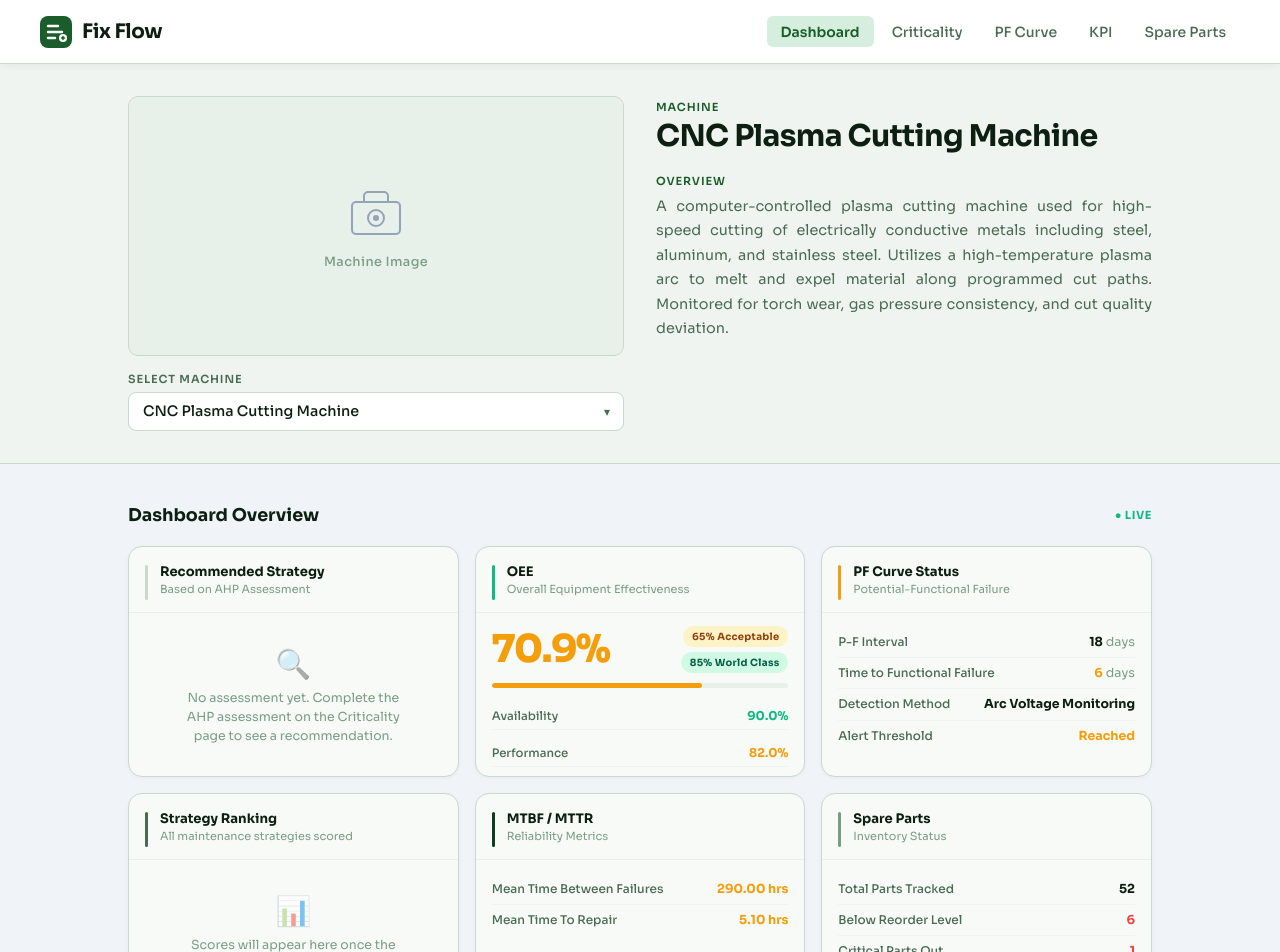
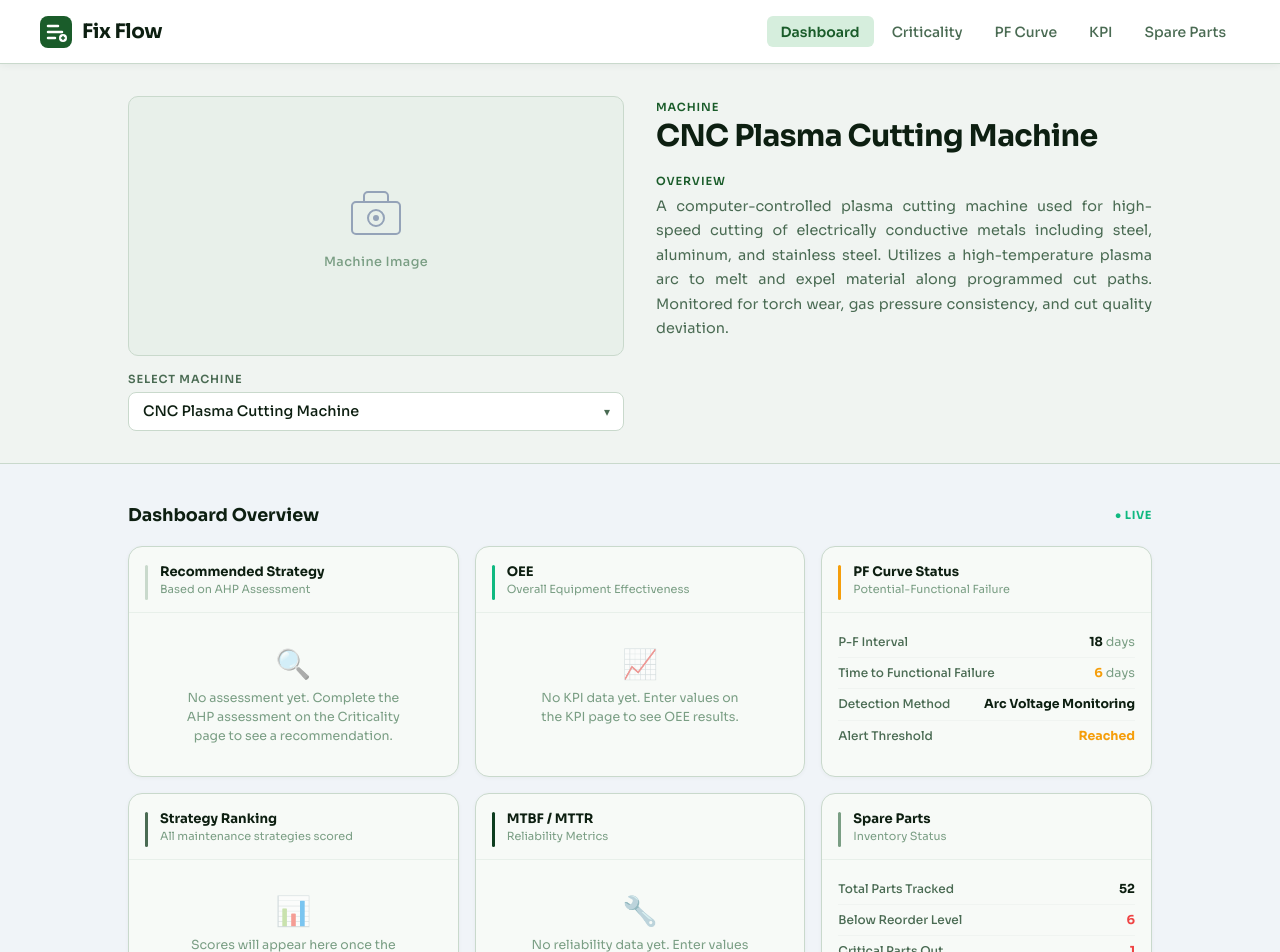
Before and after one commit to Ange-09/Fix-Flow, a Next.js app: page / in a window 1280 px wide. Shown: the top 952 px of the page. Built offline with nearby package versions, Linux system fonts and the light colour scheme.

Commit message:
Dashboard Section - No Initial Display

```diff
--- a/src/app/(main)/DashboardSection/DashboardSection.tsx
+++ b/src/app/(main)/DashboardSection/DashboardSection.tsx
@@ -140,13 +140,12 @@ export default function DashboardSection({ machineId }: DashboardSectionProps) {
   const hasAHP     = ahpOutputs.submitted;
 
   // Resolved display values — live context wins, static data is the fallback
-  const liveOEE          = kpiOutputs.oeeScore     !== null ? kpiOutputs.oeeScore * 100     : oee.oee;
-  const liveAvailability = kpiOutputs.availability !== null ? kpiOutputs.availability * 100 : oee.availability;
-  const livePerformance  = kpiOutputs.performance  !== null ? kpiOutputs.performance * 100  : oee.performance;
-  const liveQuality      = kpiOutputs.quality      !== null ? kpiOutputs.quality * 100      : oee.quality;
-  const liveMTBF         = kpiOutputs.mtbf         !== null ? kpiOutputs.mtbf               : reliability.mtbf;
-  const liveMTTR         = kpiOutputs.mttr         !== null ? kpiOutputs.mttr               : reliability.mttr;
-
+const liveOEE          = (kpiOutputs.oeeScore     ?? 0) * 100;
+const liveAvailability = (kpiOutputs.availability ?? 0) * 100;
+const livePerformance  = (kpiOutputs.performance  ?? 0) * 100;
+const liveQuality      = (kpiOutputs.quality      ?? 0) * 100;
+const liveMTBF         = kpiOutputs.mtbf ?? 0;
+const liveMTTR         = kpiOutputs.mttr ?? 0;
   // MTBF/MTTR statuses
   const mtbfStatus: StatusLevel = liveMTBF >= 300 ? "good" : liveMTBF >= 150 ? "warn" : "bad";
   const mttrStatus: StatusLevel = liveMTTR <= 4   ? "good" : liveMTTR <= 8   ? "warn" : "bad";
@@ -312,8 +311,9 @@ export default function DashboardSection({ machineId }: DashboardSectionProps) {
   title="OEE"
   subtitle="Overall Equipment Effectiveness"
   accent="#10b981"
-            liveTag={hasLiveKPI}
 >
+  {hasLiveKPI ? (
+    <>
       <div className={styles.oeeBigRow}>
         <span className={`${styles.oeeBigValue} ${getOEEStatusClass(liveOEE)}`}>
           {fmtPct(liveOEE)}
@@ -339,14 +339,12 @@ export default function DashboardSection({ machineId }: DashboardSectionProps) {
             {fmtPct(liveAvailability)}
           </span>
         </div>
-
         <div className={styles.oeeSubRow}>
           <span className={styles.oeeSubLabel}>Performance</span>
           <span className={`${styles.oeeSubValue} ${getOEEStatusClass(livePerformance)}`}>
             {fmtPct(livePerformance)}
           </span>
         </div>
-
         <div className={styles.oeeSubRow}>
           <span className={styles.oeeSubLabel}>Quality</span>
           <span className={`${styles.oeeSubValue} ${getOEEStatusClass(liveQuality)}`}>
@@ -354,15 +352,24 @@ export default function DashboardSection({ machineId }: DashboardSectionProps) {
           </span>
         </div>
       </div>
+    </>
+  ) : (
+    <div className={styles.ahpEmptyState}>
+      <span className={styles.ahpEmptyIcon}>📈</span>
+      <p className={styles.ahpEmptyText}>
+        No KPI data yet. Enter values on the KPI page to see OEE results.
+      </p>
+    </div>
+  )}
 </DashboardCard>
-
 {/* MTBF / MTTR Card */}
 <DashboardCard
   title="MTBF / MTTR"
   subtitle="Reliability Metrics"
   accent="#0d3d1f"
-            liveTag={hasLiveKPI}
 >
+  {hasLiveKPI ? (
+    <>
       <StatRow
         label="Mean Time Between Failures"
         value={fmtHrs(liveMTBF)}
@@ -373,8 +380,16 @@ export default function DashboardSection({ machineId }: DashboardSectionProps) {
         value={fmtHrs(liveMTTR)}
         status={mttrStatus}
       />
+    </>
+  ) : (
+    <div className={styles.ahpEmptyState}>
+      <span className={styles.ahpEmptyIcon}>🔧</span>
+      <p className={styles.ahpEmptyText}>
+        No reliability data yet. Enter values on the KPI page to see MTBF & MTTR results.
+      </p>
+    </div>
+  )}
 </DashboardCard>
-
         </div>
 
         {/* ── Column 3 — PF Curve + Spare Parts ──────────────── */}
```
Lines whose indentation alone changed are shown as unchanged.
